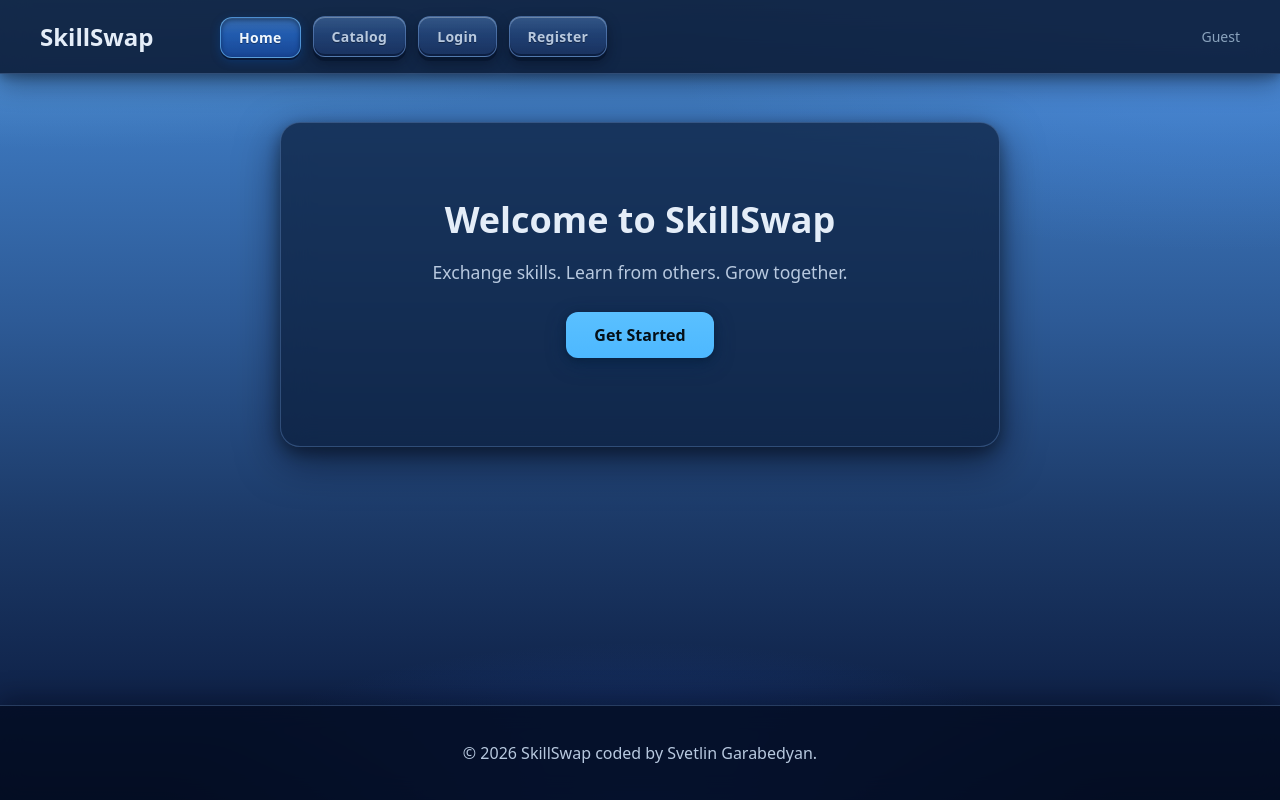
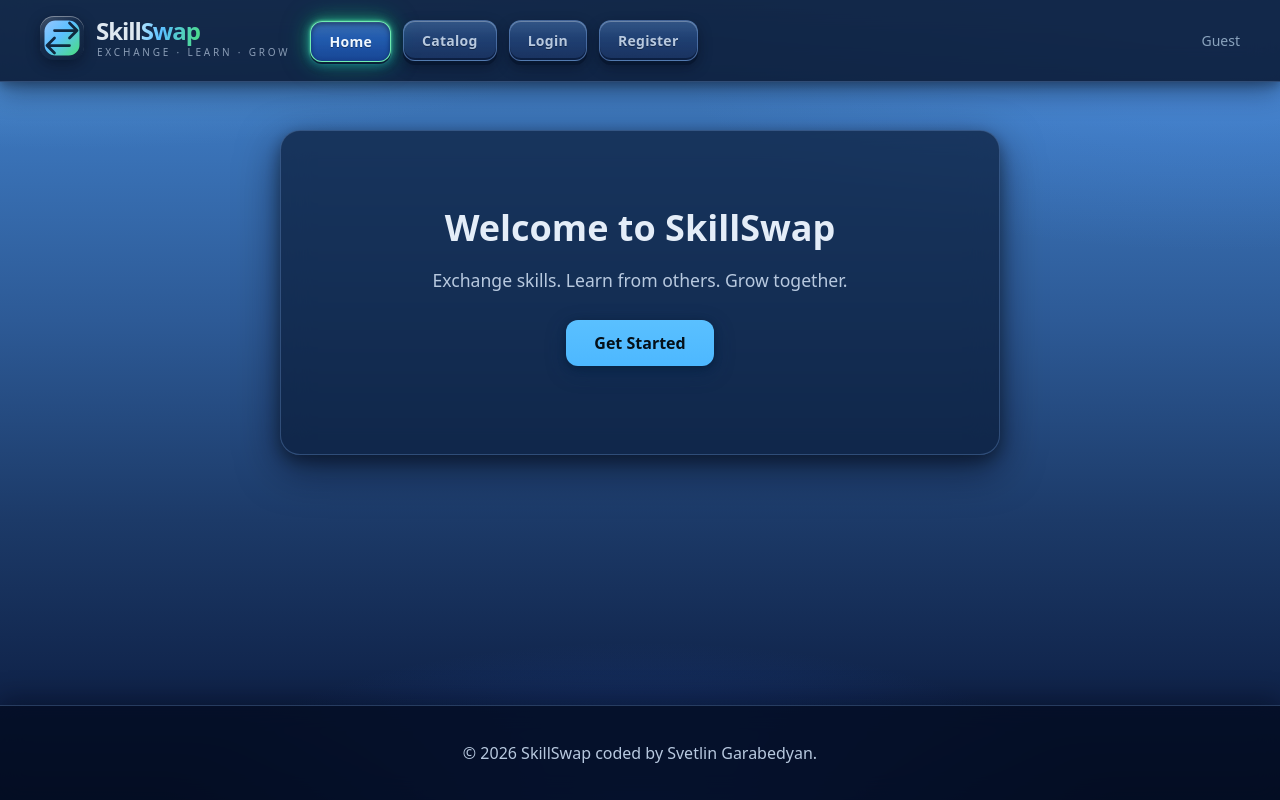
Before and after one commit to SvetlinGG/SkillSwap, an Angular app in the folder client/: page / in a window 1280 px wide. Built offline with nearby package versions, Linux system fonts and the light colour scheme.

Commit message:
logo re-design

```diff
--- a/client/src/app/core/header/header.component.css
+++ b/client/src/app/core/header/header.component.css
@@ -8,20 +8,109 @@
   box-shadow: var(--shadow-soft);
 }
 
+@import url('https://fonts.googleapis.com/css2?family=Outfit:wght@500;600;700&display=swap');
+
 .header-container {
   max-width: 1200px;
   margin: 0 auto;
   display: grid;
-  grid-template-columns: 160px 1fr auto;
+  grid-template-columns: auto 1fr auto;
   align-items: center;
   gap: 20px;
 }
 
-.logo a {
-  color: var(--text-primary);
+.logo-link {
+  display: inline-flex;
+  align-items: center;
+  gap: 12px;
   text-decoration: none;
-  font-size: 24px;
+  color: inherit;
+  transition: transform 0.2s ease, filter 0.2s ease;
+}
+
+.logo-link:hover {
+  transform: translateY(-1px);
+  filter: brightness(1.06);
+}
+
+.logo-link:focus-visible {
+  outline: 2px solid var(--accent);
+  outline-offset: 6px;
+  border-radius: 14px;
+}
+
+.logo-mark {
+  flex-shrink: 0;
+  width: 44px;
+  height: 44px;
+  padding: 2px;
+  border-radius: 14px;
+  background: linear-gradient(145deg, rgba(255, 255, 255, 0.2) 0%, rgba(255, 255, 255, 0.02) 40%, rgba(0, 0, 0, 0.15) 100%);
+  box-shadow:
+    0 4px 14px rgba(0, 8, 24, 0.45),
+    inset 0 1px 0 rgba(255, 255, 255, 0.35);
+}
+
+.logo-svg {
+  display: block;
+  width: 100%;
+  height: 100%;
+  border-radius: 12px;
+}
+
+.logo-type {
+  display: flex;
+  flex-direction: column;
+  align-items: flex-start;
+  gap: 2px;
+  min-width: 0;
+}
+
+.logo-line {
+  font-family: 'Outfit', system-ui, sans-serif;
+  font-size: 1.5rem;
   font-weight: 700;
+  letter-spacing: -0.045em;
+  line-height: 1.05;
+}
+
+.logo-skill {
+  color: rgba(240, 248, 255, 0.92);
+  font-weight: 600;
+}
+
+.logo-swap {
+  background: linear-gradient(105deg, #bae6fd 0%, #5ac0ff 38%, #4ade80 100%);
+  -webkit-background-clip: text;
+  background-clip: text;
+  color: transparent;
+  font-weight: 700;
+}
+
+.logo-tag {
+  font-family: 'Outfit', system-ui, sans-serif;
+  font-size: 0.625rem;
+  font-weight: 500;
+  letter-spacing: 0.28em;
+  text-transform: uppercase;
+  color: rgba(184, 201, 223, 0.72);
+  line-height: 1.2;
+  padding-left: 1px;
+}
+
+@media (max-width: 520px) {
+  .logo-tag {
+    display: none;
+  }
+
+  .logo-line {
+    font-size: 1.3rem;
+  }
+
+  .logo-mark {
+    width: 40px;
+    height: 40px;
+  }
 }
 
 .nav {
@@ -83,13 +172,21 @@
 
 .nav a.active:hover {
   color: #fff;
-  border-color: rgba(150, 215, 255, 0.62);
+  border-color: rgba(110, 255, 160, 0.95);
   background: linear-gradient(
     180deg,
     rgba(100, 175, 255, 0.58) 0%,
     rgba(45, 115, 220, 0.78) 40%,
     rgba(28, 85, 175, 0.9) 100%
   );
+  box-shadow:
+    0 2px 0 rgba(8, 22, 48, 0.9),
+    0 3px 10px rgba(0, 80, 180, 0.35),
+    inset 0 2px 5px rgba(0, 20, 50, 0.55),
+    inset 0 1px 0 rgba(255, 255, 255, 0.12),
+    0 0 4px rgba(110, 255, 160, 0.95),
+    0 0 14px rgba(52, 211, 153, 0.75),
+    0 0 28px rgba(34, 197, 94, 0.5);
 }
 
 .nav a:focus-visible {
@@ -105,13 +202,17 @@
     rgba(40, 110, 210, 0.75) 40%,
     rgba(25, 75, 160, 0.88) 100%
   );
-  border-color: rgba(120, 200, 255, 0.55);
+  border: 1px solid rgba(120, 255, 180, 0.9);
   transform: translateY(1px);
   box-shadow:
     0 2px 0 rgba(8, 22, 48, 0.9),
     0 3px 10px rgba(0, 80, 180, 0.35),
     inset 0 2px 5px rgba(0, 20, 50, 0.55),
-    inset 0 1px 0 rgba(255, 255, 255, 0.12);
+    inset 0 1px 0 rgba(255, 255, 255, 0.12),
+    0 0 3px rgba(110, 255, 160, 0.9),
+    0 0 10px rgba(52, 211, 153, 0.65),
+    0 0 20px rgba(34, 197, 94, 0.45),
+    0 0 32px rgba(16, 185, 129, 0.25);
 }
 
 .nav a:active:not(.active) {
--- a/client/src/app/core/header/header.component.html
+++ b/client/src/app/core/header/header.component.html
@@ -1,7 +1,35 @@
 <header class="header">
   <div class="header-container">
     <div class="logo">
-      <a routerLink="/">SkillSwap</a>
+      <a routerLink="/" class="logo-link" aria-label="SkillSwap — Home">
+        <span class="logo-mark" aria-hidden="true">
+          <svg class="logo-svg" viewBox="0 0 24 24" xmlns="http://www.w3.org/2000/svg" focusable="false">
+            <defs>
+              <linearGradient id="headerLogoFace" x1="2" y1="2" x2="22" y2="22" gradientUnits="userSpaceOnUse">
+                <stop stop-color="#93c5fd" />
+                <stop offset="0.45" stop-color="#5ac0ff" />
+                <stop offset="1" stop-color="#4ade80" />
+              </linearGradient>
+            </defs>
+            <rect x="1.5" y="1.5" width="21" height="21" rx="6.5" fill="url(#headerLogoFace)" />
+            <path
+              fill="none"
+              stroke="#061428"
+              stroke-width="1.65"
+              stroke-linecap="round"
+              stroke-linejoin="round"
+              stroke-opacity="0.88"
+              d="M7.5 21 3 16.5m0 0L7.5 12M3 16.5h13.5m0-13.5L21 7.5m0 0L16.5 12M21 7.5H7.5"
+            />
+          </svg>
+        </span>
+        <span class="logo-type">
+          <span class="logo-line">
+            <span class="logo-skill">Skill</span><span class="logo-swap">Swap</span>
+          </span>
+          <span class="logo-tag">exchange · learn · grow</span>
+        </span>
+      </a>
     </div>
 
     <nav class="nav">
```
